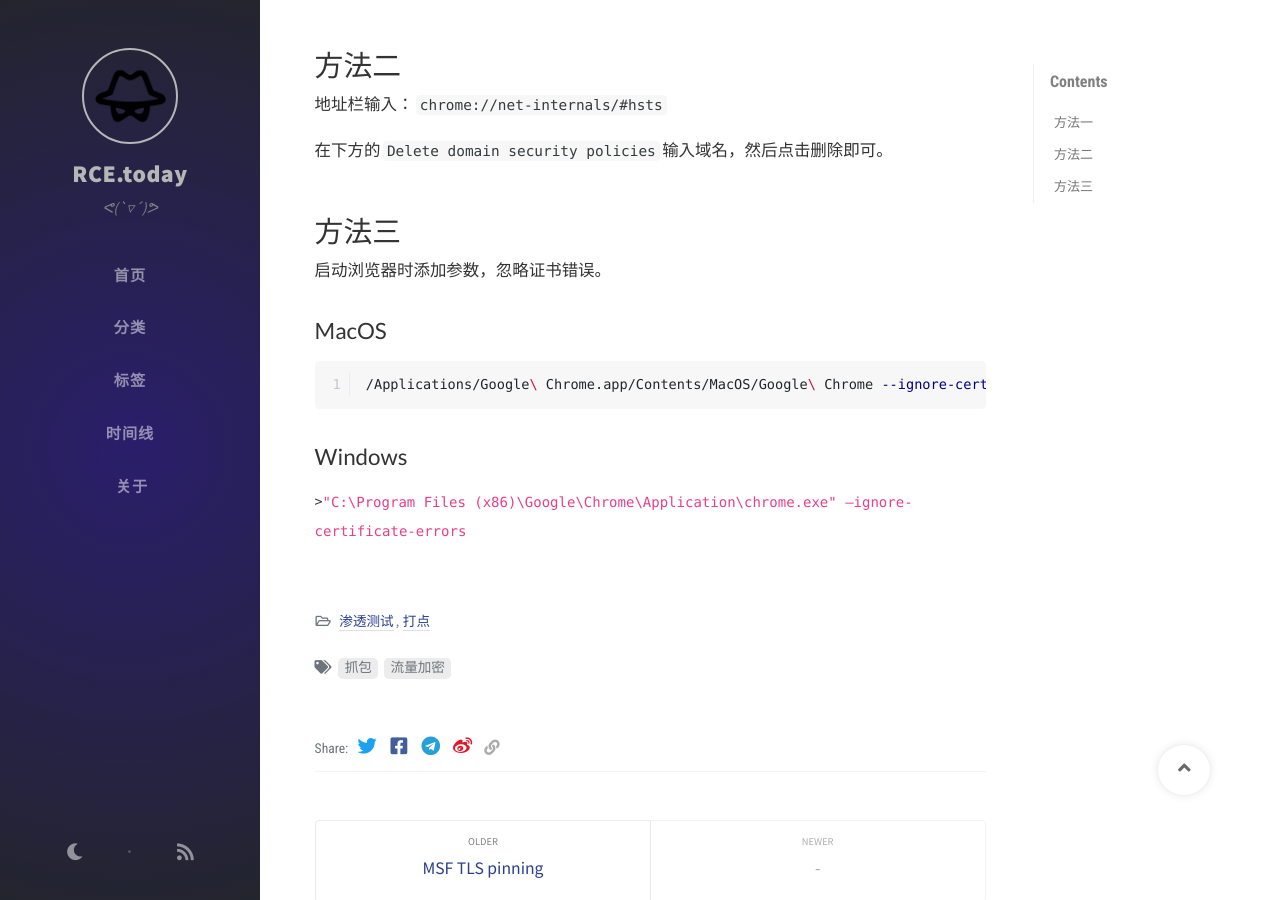
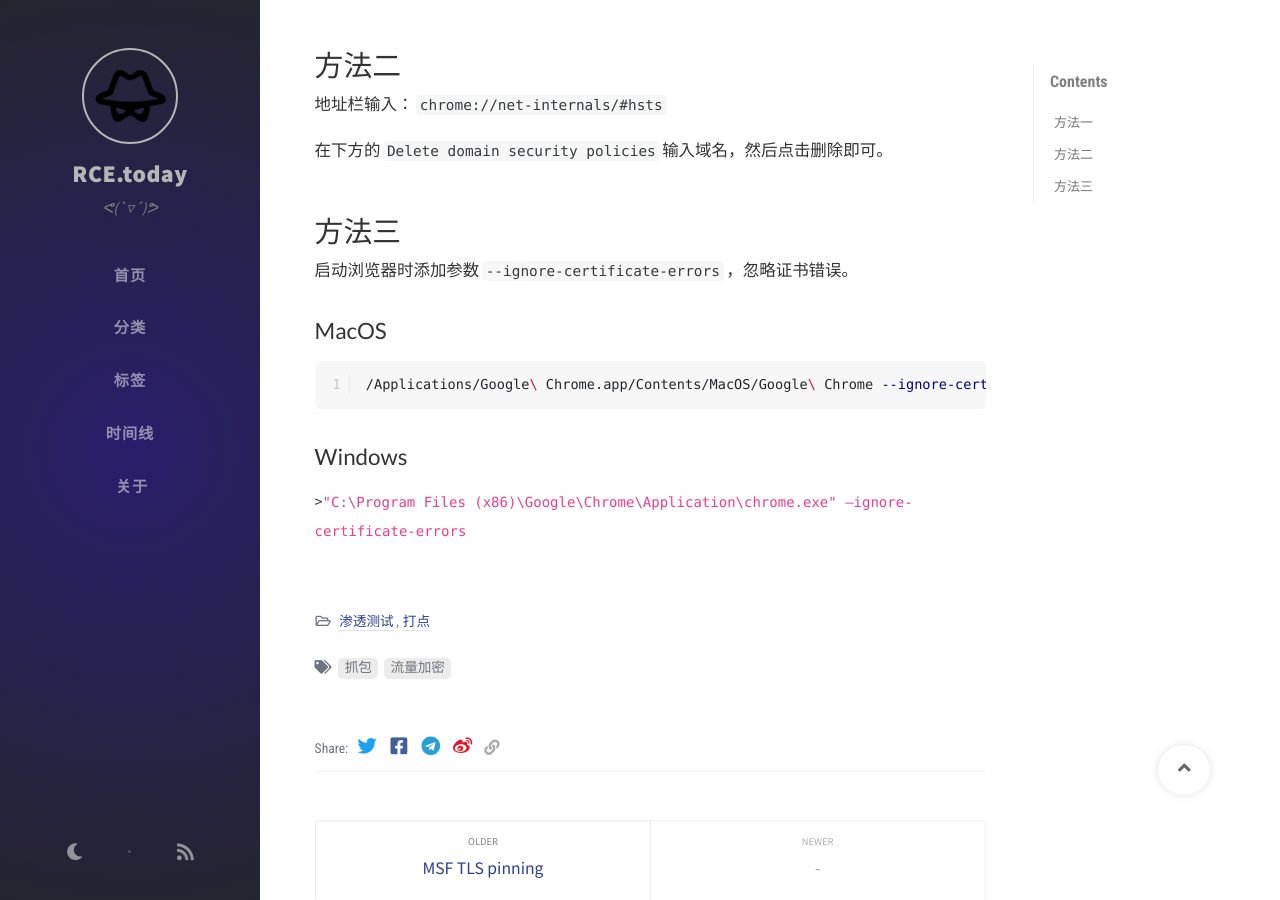
Before and after one commit to fazzzzzzz/rce.today, a Jekyll site: the page built from _posts/2020-05-12-Chromium内核浏览器Bypass_NET::ERR_CERT_INVALID.md, in a window 1280 px wide and 900 px high, scrolled down 637 px. Built offline with Jekyll 4.4.1, drawn with Linux system fonts in a browser that asks for light colours; nearby versions of some CDN libraries; comment, search, counter and statistics services are not loaded.

Commit message:
Update 2020-05-12-Chromium内核浏览器Bypass_NET::ERR_CERT_INVALID.md

```diff
--- a/_posts/2020-05-12-Chromium内核浏览器Bypass_NET::ERR_CERT_INVALID.md
+++ b/_posts/2020-05-12-Chromium内核浏览器Bypass_NET::ERR_CERT_INVALID.md
@@ -24,7 +24,7 @@ tags: [抓包, 流量加密]
 
 # 方法三
 
-启动浏览器时添加参数，忽略证书错误。
+启动浏览器时添加参数`--ignore-certificate-errors`，忽略证书错误。
 
 ## MacOS
 
```
